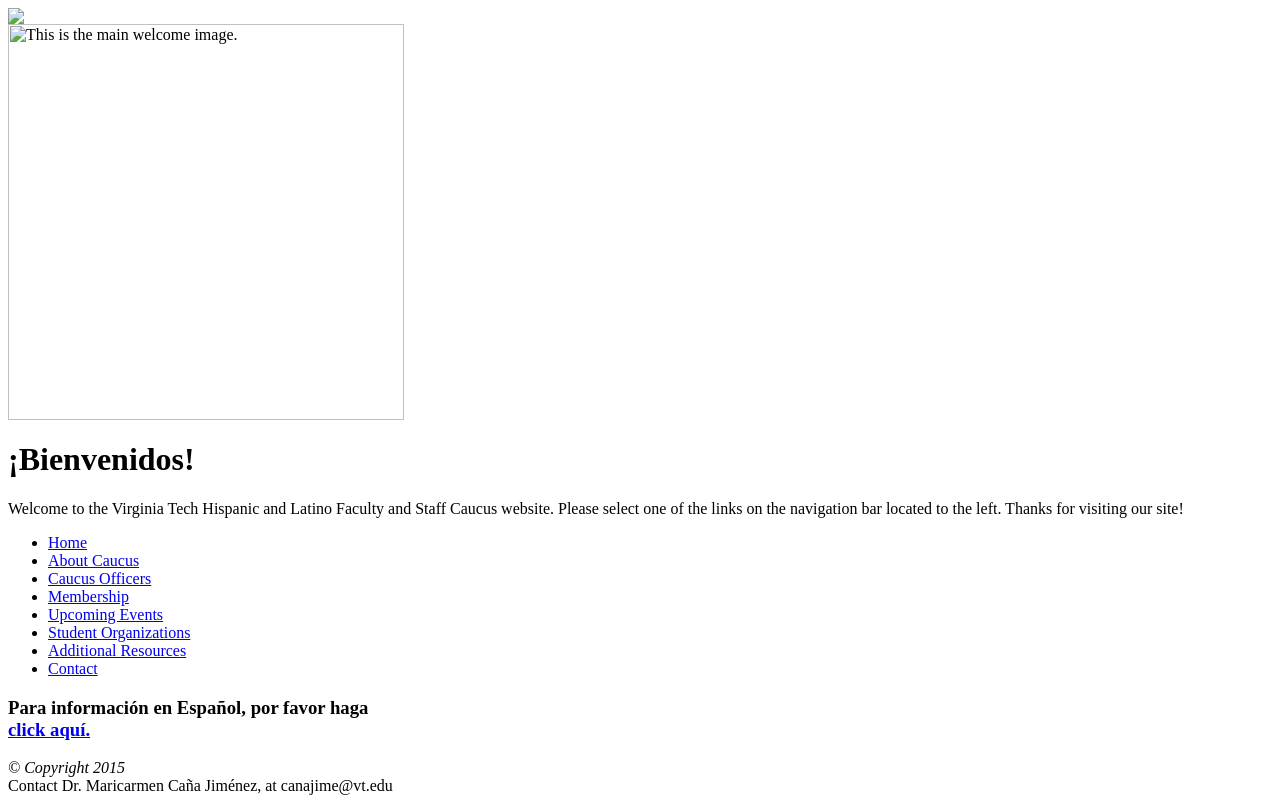
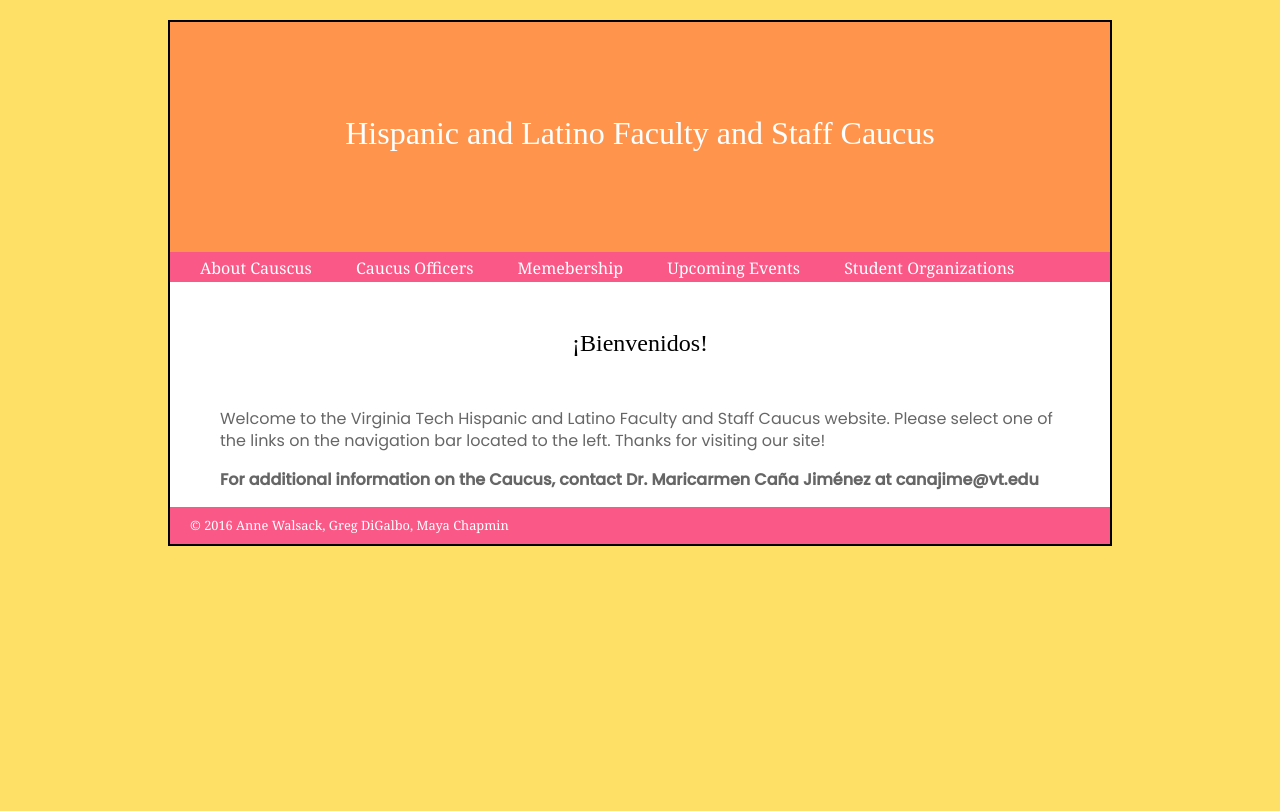
Before and after one commit to GregDigalbo/clientwebsite, a plain HTML site: page index.html in a window 1280 px wide. Drawn offline with Linux system fonts and the light colour scheme; a web font is replaced by a local one.

Commit message:
pages added

```diff
--- a/index.html
+++ b/index.html
@@ -1,43 +1,38 @@
-
+<DOCTYPE html>
 <html>
 <head>
-<title>Welcome to the Virginia Tech Hispanic & Latino Faculty & Staff Caucus</title>
-<meta http-equiv="content-type" content="text/html; charset=ISO-8859-1">
-<meta name="generator" content="HAPedit 3.1">
-<link rel="stylesheet" type="text/css" href="index.css">
+<meta name="viewport" content="width=device-width, initial-scale=1, shrink-to-fit=no" />
+<link type="text/css" rel="stylesheet" href="hlfs.css" />
+<title>HLFS</title>
 </head>
+
 <body>
-<div id="container">
-<div id="header"><img src="header.jpg"/></div>
-<div id="wrapper">
-<div id="content">
-<img src="mainimage.jpg" width="396" alt="This is the main welcome image." />
-<h1>&iexcl;Bienvenidos!</h1>
-<p>Welcome to the Virginia Tech Hispanic and Latino Faculty and Staff Caucus website. Please select one of the links on the navigation bar located to the left. Thanks for visiting our site!</p>
-</div>
-</div>
-<div id="navigation">
-    <ul>
-        <li><a href="index.html">Home</a></li>
-        <li><a href="about.html">About Caucus</a></li>
-        <li><a href="caucusofficers.html">Caucus Officers</a></li>
-        <li><a href="membership.html">Membership</a></li>
-        <li><a href="upcomingevents.html">Upcoming Events</a></li>
-        <li><a href="studentorganizations.html">Student Organizations</a></li>
-        <li><a href="additionalresources.html">Additional Resources</a></li>
-        <li><a href="contact.html">Contact</a></li>
-    </ul>
-</div>
-<div id="extra">
-<h3>Para informaci&oacute;n en Espa&ntilde;ol, por favor haga<a href="spanish.html"><br>click aqu&iacute;.</a></h3>
-</div>
+<div class="wrapper">
+  <header>
+    <h1>Hispanic and Latino Faculty and Staff Caucus</h1>
+    <nav>
+      <ul>
+          <li><a href="about.html">About Causcus</a></li>
+        <li><a href="officers.html">Caucus Officers</a></li>
+        <li><a href=".html">Memebership</a></li>
+        <li><a href=".html">Upcoming Events</a></li>
+        <li><a href=".html">Student Organizations</a></li>
+      </ul>
+    </nav>
+  </header>
 
-<div id="footer">
-    <p class="left"><em>&copy; Copyright 2015</em>
 
-    <br/>
-    Contact Dr. Maricarmen Ca&ntilde;a Jim&eacute;nez, at canajime@vt.edu</p>
-</div>
-</div>
-</body>
+<body>
+<h1 class="sub">&iexcl;Bienvenidos!</h1>
+<p>Welcome to the Virginia Tech Hispanic and Latino Faculty and Staff Caucus website. Please select one of the links on the navigation bar located to the left. Thanks for visiting our site!<p>
+
+  <p><b>For additional information on the Caucus, contact Dr. Maricarmen Ca&ntilde;a Jim&eacute;nez at canajime@vt.edu</b></p>
+
+  </body>
+
+  <footer>
+      &copy; 2016 Anne Walsack, Greg DiGalbo, Maya Chapmin
+  </footer>
+
+
 </html>
```
Also changed, not shown: about.html (+3 -3 lines), officers.html (renamed from index 2.html, +6 -4 lines).
